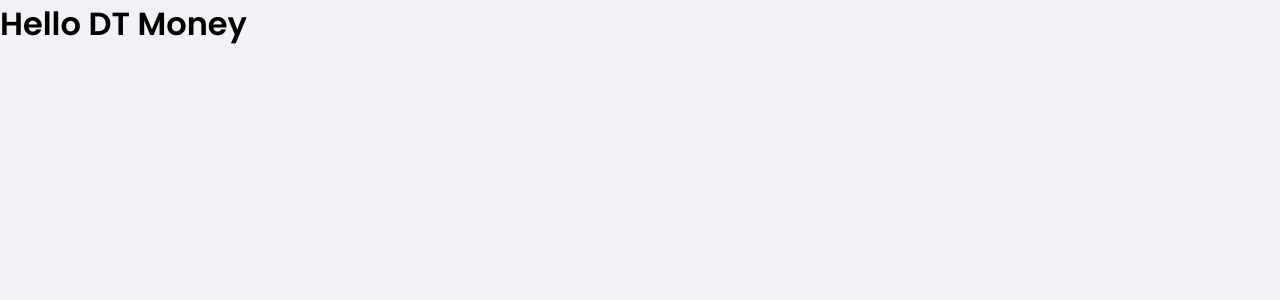
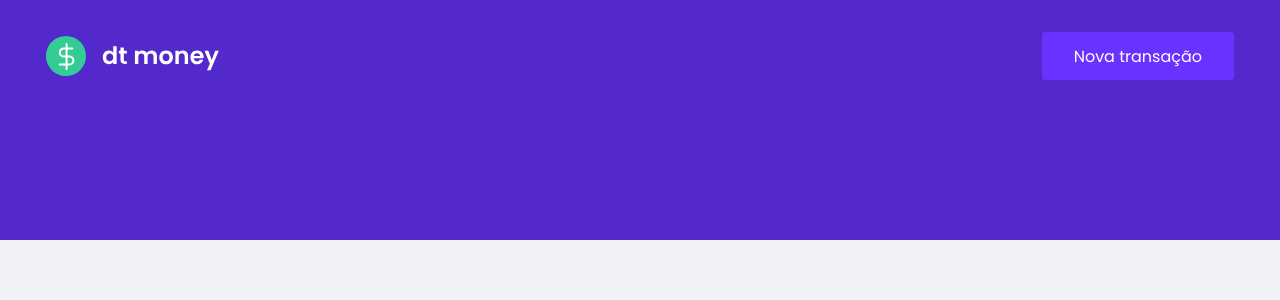
Before and after one commit to RennanD/dtmoney, a React (Create React App) app: page / in a window 1280 px wide. Shown: the top 300 px of the page. Built offline with nearby package versions, Linux system fonts and the light colour scheme.

Commit message:
feat: Create Header from app

```diff
--- a/src/App.tsx
+++ b/src/App.tsx
@@ -1,10 +1,11 @@
+import { Header } from './components/Header';
 import { GlobalStyle } from './styles/global';
 
 export function App(): JSX.Element {
   return (
     <>
+      <Header />
       <GlobalStyle />
-      <h1>Hello DT Money</h1>
     </>
   );
 }
--- /dev/null
+++ b/src/components/Header/index.tsx
@@ -0,0 +1,13 @@
+import logoImg from '../../assets/logo.svg';
+import { Container, Content } from './styles';
+
+export function Header(): JSX.Element {
+  return (
+    <Container>
+      <Content>
+        <img src={logoImg} alt="dt money" />
+        <button type="button">Nova transação</button>
+      </Content>
+    </Container>
+  );
+}
--- /dev/null
+++ b/src/components/Header/styles.ts
@@ -0,0 +1,32 @@
+import styled from 'styled-components';
+
+export const Container = styled.header`
+  background: var(--blue);
+`;
+
+export const Content = styled.div`
+  max-width: 1220px;
+  margin: 0 auto;
+
+  padding: 2rem 1rem 10rem;
+
+  display: flex;
+  align-items: center;
+  justify-content: space-between;
+
+  button {
+    font-size: 1rem;
+    color: var(--white);
+    background: var(--blue-light);
+    border: 0;
+    padding: 0 2rem;
+    border-radius: 0.25rem;
+    height: 3rem;
+
+    transition: filter 0.2s;
+
+    &:hover {
+      filter: brightness(0.9);
+    }
+  }
+`;
```
